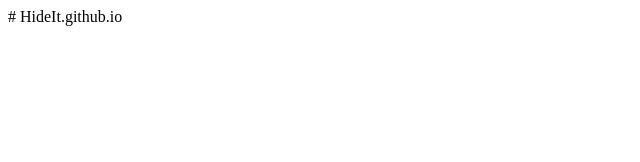
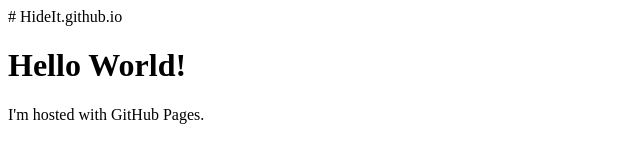
Before and after one commit to HideIt/HideIt.github.io, a plain HTML site: page index.html in a window 1280 px wide. Shown: the whole page, without its empty margins (0-640 px from the left). Drawn offline with Linux system fonts and the light colour scheme.

Commit message:
seems i succeed

```diff
--- a/index.html
+++ b/index.html
@@ -1 +1,8 @@
 # HideIt.github.io
+<!DOCTYPE html>
+<html>
+<body>
+<h1>Hello World!</h1>
+<p>I'm hosted with GitHub Pages.</p>
+</body>
+</html>
```
